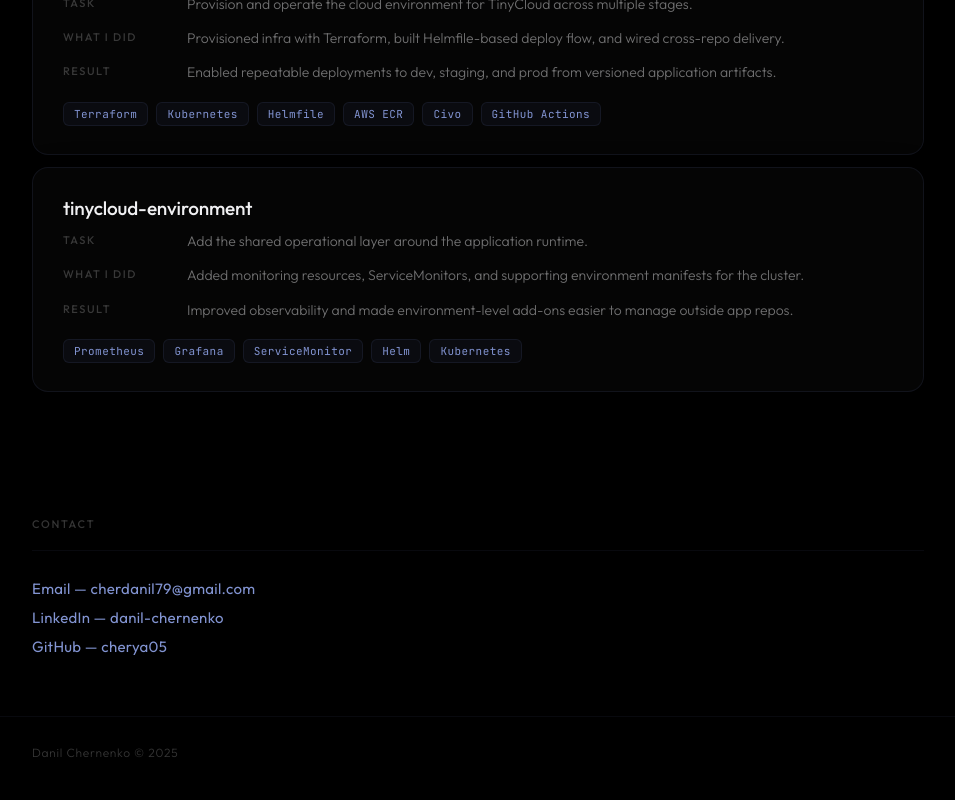
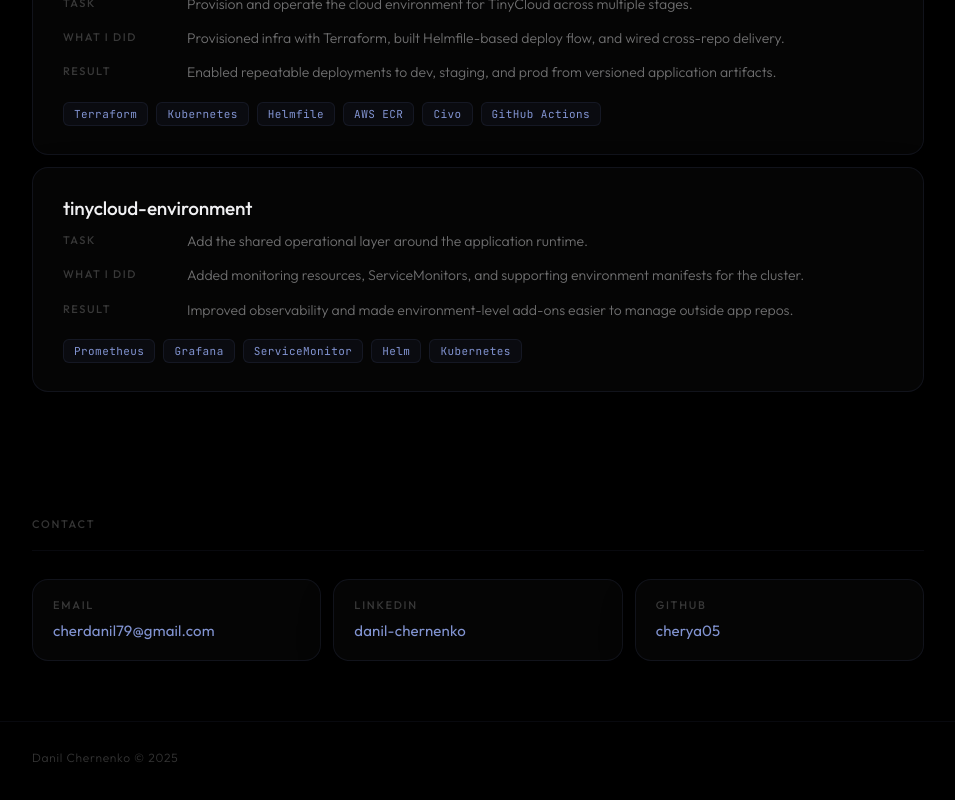
Before and after one commit to cherya05/danilchernenko.github.io, a React (Vite) app: page / in a window 1280 px wide. Shown: the part 1925-2725 px from the top of the page, without its empty margins (162-1117 px from the left). Built offline with nearby package versions, Linux system fonts and the light colour scheme.

Commit message:
fix: improve portfolio contact layout

```diff
--- a/src/App.tsx
+++ b/src/App.tsx
@@ -162,13 +162,16 @@ export default function App() {
           </div>
           <div className="contact-links">
             <a className="contact-item" href="mailto:cherdanil79@gmail.com">
-              Email — cherdanil79@gmail.com
+              <span className="contact-label">Email</span>
+              <span className="contact-value">cherdanil79@gmail.com</span>
             </a>
             <a className="contact-item" href="https://linkedin.com/in/danil-chernenko/" target="_blank" rel="noreferrer">
-              LinkedIn — danil-chernenko
+              <span className="contact-label">LinkedIn</span>
+              <span className="contact-value">danil-chernenko</span>
             </a>
             <a className="contact-item" href="https://github.com/cherya05" target="_blank" rel="noreferrer">
-              GitHub — cherya05
+              <span className="contact-label">GitHub</span>
+              <span className="contact-value">cherya05</span>
             </a>
           </div>
         </section>
--- a/src/index.css
+++ b/src/index.css
@@ -232,14 +232,44 @@ h1 strong{
 }
 
 /* CONTACT */
-.contact-links{display:flex;flex-direction:column;gap:10px}
+.contact-links{
+  display:grid;
+  grid-template-columns:repeat(3,minmax(0,1fr));
+  gap:12px;
+}
 .contact-item{
-  display:inline-flex;align-items:center;gap:10px;
-  font-size:15px;font-weight:400;letter-spacing:.02em;
-  color:var(--brand-hi);text-decoration:none;
-  transition:color .2s;
+  display:flex;
+  flex-direction:column;
+  gap:8px;
+  padding:18px 20px;
+  border-radius:16px;
+  border:1px solid var(--border);
+  background:rgba(6,6,6,.9);
+  color:var(--text);
+  text-decoration:none;
+  transition:border-color .2s,background .2s,transform .15s,box-shadow .2s;
+  box-shadow:0 0 0 1px rgba(0,0,0,.6),0 18px 36px rgba(0,0,0,.22);
 }
-.contact-item:hover{color:var(--text)}
+.contact-item:hover{
+  border-color:var(--brand-mid);
+  background:rgba(65,74,115,.08);
+  transform:translateY(-1px);
+  box-shadow:0 0 0 1px rgba(0,0,0,.6),0 18px 36px rgba(0,0,0,.22),0 0 30px rgba(65,74,115,.06) inset;
+}
+.contact-label{
+  font-size:11px;
+  font-weight:500;
+  letter-spacing:.16em;
+  text-transform:uppercase;
+  color:var(--text-faint);
+}
+.contact-value{
+  font-size:15px;
+  font-weight:400;
+  letter-spacing:.01em;
+  color:var(--brand-hi);
+  line-height:1.45;
+}
 
 /* FOOTER */
 footer{
@@ -253,4 +283,5 @@ footer span{font-size:12px;font-weight:300;letter-spacing:.06em;color:var(--text
   h1{font-size:36px}
   .nav-links{display:none}
   .project-row{grid-template-columns:1fr;gap:4px}
+  .contact-links{grid-template-columns:1fr}
 }
```
